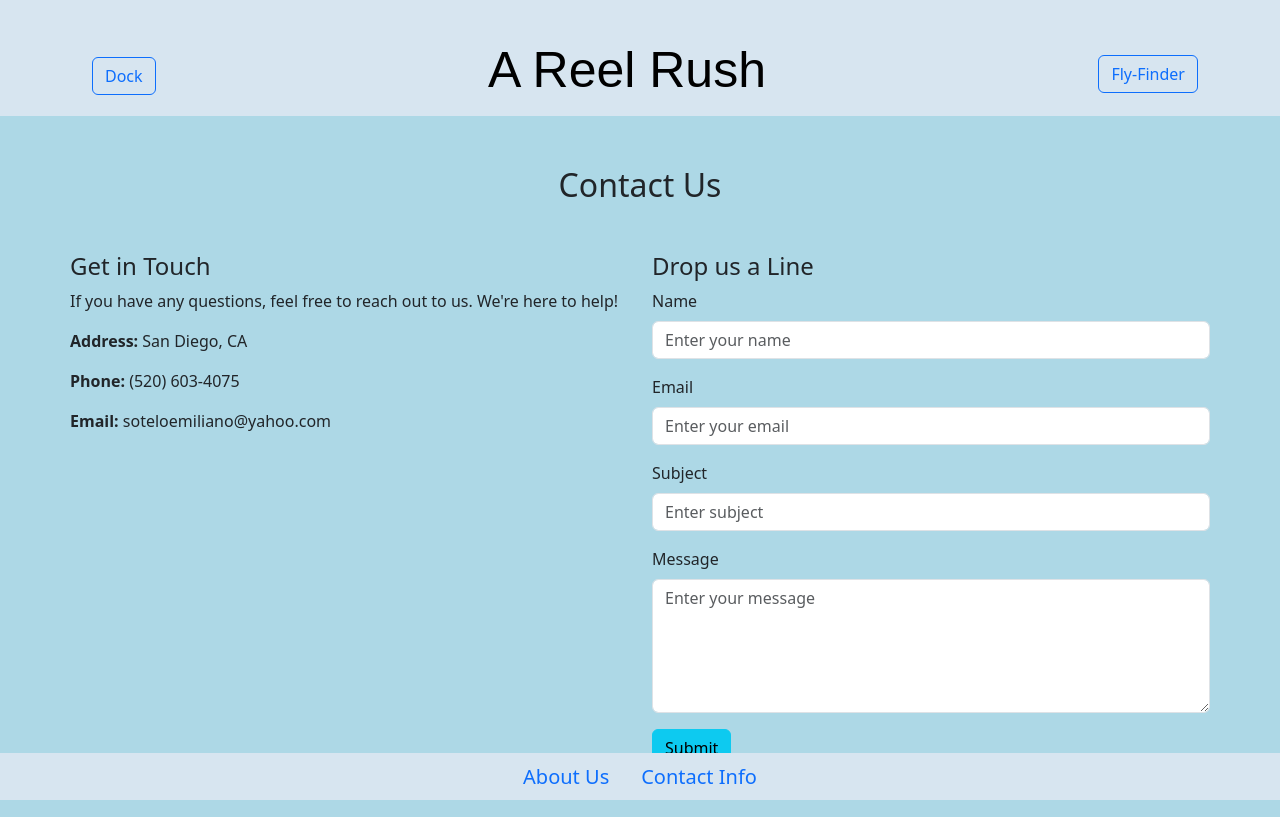
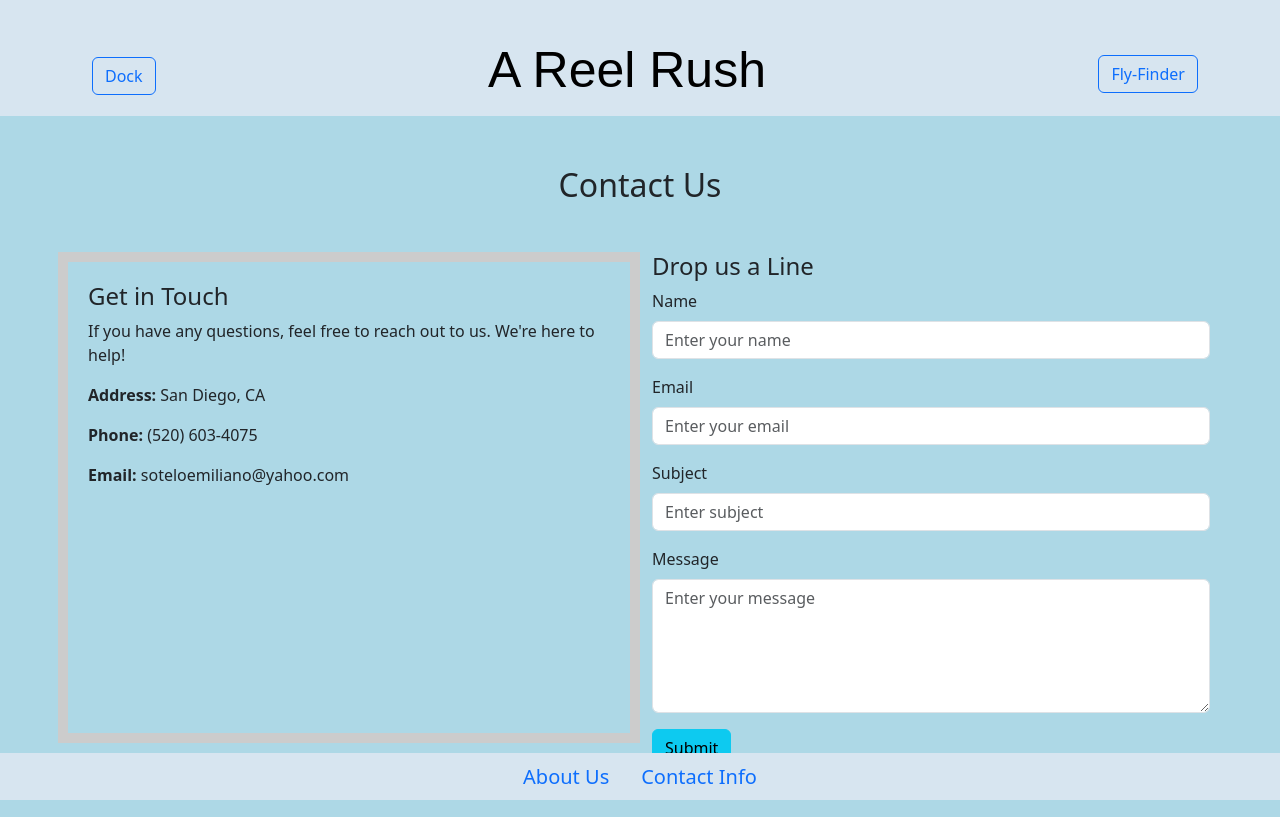
Before and after one commit to luciamsotelo/ReelRush, a React (Create React App) app in the folder frontend/: page /contact in a window 1280 px wide. Built offline with nearby package versions, Linux system fonts and the light colour scheme.

Commit message:
added contact info

```diff
--- a/frontend/src/components/contact.js
+++ b/frontend/src/components/contact.js
@@ -5,7 +5,7 @@ const Contact = () => (
   <Container style={{ padding: '50px 0' }}>
     <h2 className="text-center mb-5">Contact Us</h2>
     <Row>
-      <Col md={6} className="mb-4">
+      <Col md={6} className="mb-4" style={{border: '10px solid #ccc', padding: '20px'}}>
         <h4>Get in Touch</h4>
         <p>If you have any questions, feel free to reach out to us. We're here to help!</p>
         <p><strong>Address:</strong> San Diego, CA</p>
```
